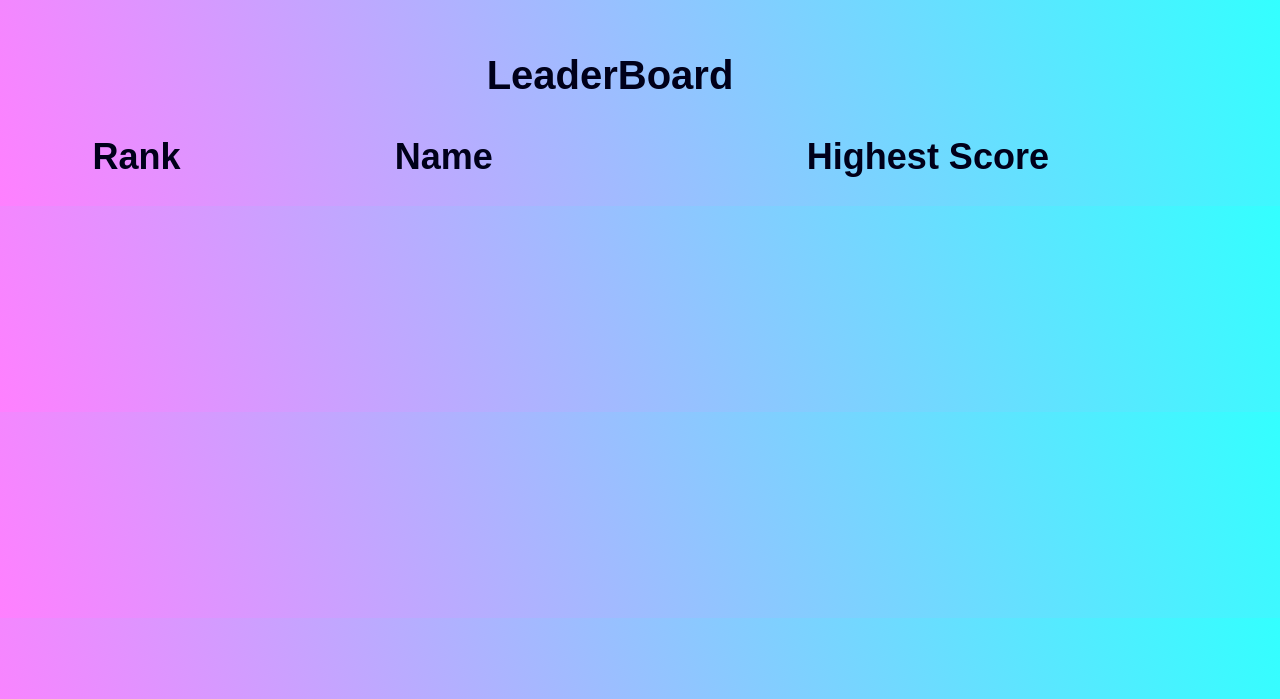
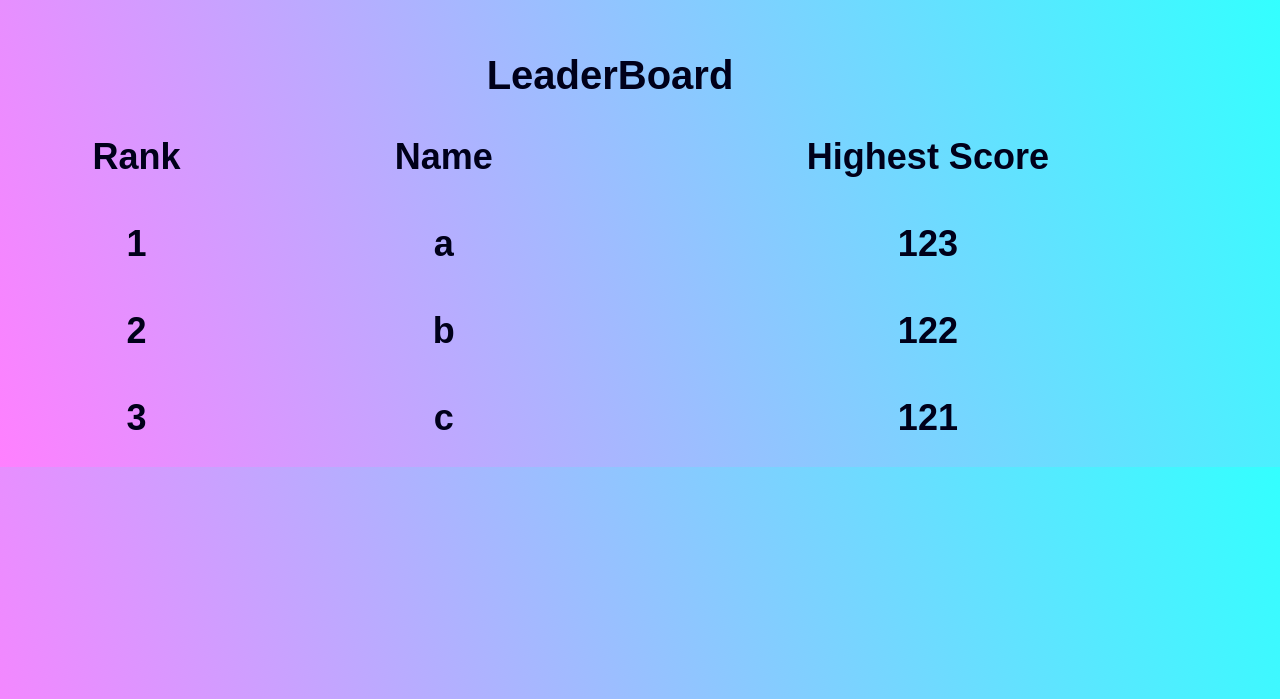
Before and after one commit to Ai-Jesse/Blue-Jesse, a Flask app: page /leaderboard in a window 1280 px wide. Shown: the top 699 px of the page. Run offline with Flask 2, Linux system fonts and the light colour scheme; data that the repository does not hold is empty.

Commit message:
fix backend and ajax of leaderboard

```diff
--- a/app.py
+++ b/app.py
@@ -167,13 +167,13 @@ def signup_userData():
 
 @app.route("/leaderboard",methods=["GET"])
 def display_leaderBoard():
-    return render_template("leaderboard.html")
+    return render_template("leaderboard.html",style = "static/styles/leaderboard.css")
 
 @app.route("/rank",methods=["GET"])
 def ranked_users():
-    # rank = [{"username":"a","highest_point":123},{"username":"c","highest_point":121},{"username":"b","highest_point":122}]
-    scores = mongo.database["user_stat"]
-    rank = scores.find({},{"authorize_token": 0, "username": 1, "about_me": 0, "profile_picture": 0, "highest_point": 1})
+    rank = [{"username":"a","highest_point":123},{"username":"c","highest_point":121},{"username":"b","highest_point":122}]
+    # scores = mongo.database["user_stat"]
+    # rank = scores.find({},{"authorize_token": 0, "username": 1, "about_me": 0, "profile_picture": 0, "highest_point": 1})
     def sortkey(score):
         return score["highest_point"]
 
--- a/static/javascript/rank.js
+++ b/static/javascript/rank.js
@@ -5,9 +5,11 @@ function rank(){
     request.onreadystatechange = function () {
         if (this.readyState === 4 && this.status === 200) {
             const user_rank = JSON.parse(this.response);
+            let count = 1;
             for (const user of user_rank) {
                 let rank = document.getElementById('rank');
-                rank.innerHTML += "<b>" + user['username'] + "</b>: " + user["highest_point"] + "<br/>";
+                rank.innerHTML += "<tr>\r\n<th>" + count + "</th>\r\n<th>" + user['username'] + "</th>\r\n<th>" + user["highest_point"] + "</th>\r\n</tr>";
+                count = count+1
             }
         }
     };
--- a/static/styles/leaderboard.css
+++ b/static/styles/leaderboard.css
@@ -1,10 +1,3 @@
-/* Gold */
-.row:nth-child(1) {background: gold;}
-/* Silver */
-.row:nth-child(2) {background: #c0c0c0;}
-/* Bronze */
-.row:nth-child(3) {background: #cd7f32;}
-
 body{
     background-image: linear-gradient(70deg, #ff80ff, #33ffff);
     font-family: sans-serif;
--- a/templates/leaderboard.html
+++ b/templates/leaderboard.html
@@ -3,13 +3,12 @@
 <head>
     <meta charset="UTF-8">
     <title>Leaderboard</title>
-    <link rel="stylesheet" href="static/styles/leaderboard.css" type="text/css"/>
+    <link rel="stylesheet" href="{{style}}" type="text/css"/>
 </head>
 <body onload="rank();">
-<div id="rank"></div>
 
 <h2 class="title">LeaderBoard</h2>
-<table>
+<table id ="rank">
   <tr>
     <th>Rank</th>
     <th>Name</th>
```
